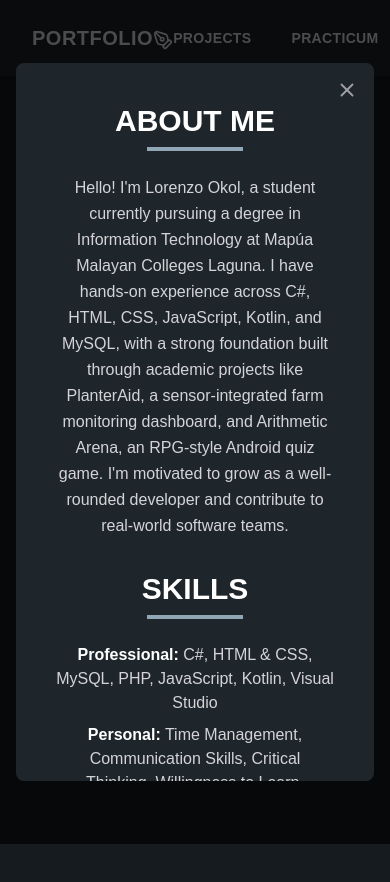
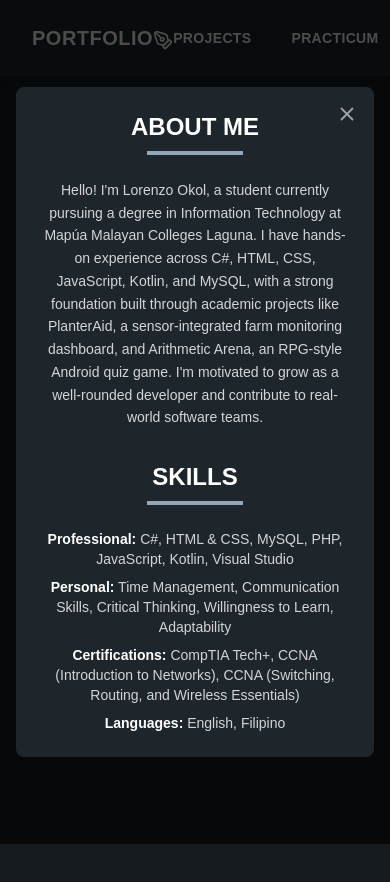
Before and after one commit to ToastyGoats-Git/lorenzo-portfolio, a Next.js app: page / in a window 390 px wide. Both pictures are taken after a click on the button "About Me". Shown: the top 882 px of the page. Built offline with nearby package versions, Linux system fonts and the light colour scheme.

Commit message:
phone resolution test

```diff
--- a/app/page.tsx
+++ b/app/page.tsx
@@ -23,29 +23,29 @@ export default function Home() {
   return (
     <div className="min-h-screen">
       {/* Hero Section */}
-      <main className="max-w-6xl mx-auto px-8 md:px-16 py-20 flex items-center justify-between">
+      <main className="max-w-6xl mx-auto px-6 sm:px-8 md:px-16 py-12 sm:py-20 flex flex-col md:flex-row items-center justify-between gap-10 md:gap-6">
         {/* Placeholder for photo */}
         <motion.div
           initial="hidden"
           animate="visible"
           custom={0.6}
           variants={fadeUp}
-          className="w-72 h-96 bg-zinc-700 rounded-lg flex items-center justify-center text-zinc-400"
+          className="w-56 h-72 sm:w-72 sm:h-96 bg-zinc-700 rounded-lg flex items-center justify-center text-zinc-400 order-2 md:order-1"
         >
           Photo
         </motion.div>
 
         {/* Intro Text */}
-        <div className="flex flex-col gap-4 max-w-md">
+        <div className="flex flex-col gap-4 max-w-md text-center md:text-left items-center md:items-start order-1 md:order-2">
           <motion.h1
             initial="hidden"
             animate="visible"
             custom={0}
             variants={fadeUp}
-            className="text-4xl font-bold"
+            className="text-3xl sm:text-4xl font-bold"
           >
-            HELLO WORLD! I&apos;M LORENZO!{" "}
-            <Rocket size={32} className="inline text-[#92a7b5] -mt-1" />
+            HELLO WORLD! I'M LORENZO!{" "}
+            <Rocket size={28} className="inline text-[#92a7b5] -mt-1" />
           </motion.h1>
 
           <motion.p
@@ -53,7 +53,7 @@ export default function Home() {
             animate="visible"
             custom={0.15}
             variants={fadeUp}
-            className="text-xl text-zinc-300"
+            className="text-lg sm:text-xl text-zinc-300"
           >
             Information Technology Student
           </motion.p>
@@ -63,7 +63,7 @@ export default function Home() {
             animate="visible"
             custom={0.3}
             variants={fadeUp}
-            className="flex gap-4 mt-4"
+            className="flex flex-wrap justify-center md:justify-start gap-4 mt-4"
           >
             <a
               href="/Resume-Okol_Lorenzo_T.pdf"
@@ -89,14 +89,14 @@ export default function Home() {
       <AnimatePresence>
         {showAbout && (
           <motion.div
-            className="fixed inset-0 bg-black/70 flex items-center justify-center z-50"
+            className="fixed inset-0 bg-black/70 flex items-center justify-center z-50 px-4"
             initial={{ opacity: 0 }}
             animate={{ opacity: 1 }}
             exit={{ opacity: 0 }}
             transition={{ duration: 0.25 }}
           >
             <motion.div
-              className="bg-[#1f262b] text-white rounded-lg max-w-lg w-full mx-4 p-10 relative max-h-[85vh] overflow-y-auto"
+              className="bg-[#1f262b] text-white rounded-lg max-w-lg w-full p-6 sm:p-10 relative max-h-[85vh] overflow-y-auto"
               initial={{ opacity: 0, scale: 0.9, y: 30 }}
               animate={{ opacity: 1, scale: 1, y: 0 }}
               exit={{ opacity: 0, scale: 0.9, y: 30 }}
@@ -112,30 +112,30 @@ export default function Home() {
                 <X size={22} />
               </button>
 
-              <h2 className="text-3xl font-bold mb-2 text-center">
+              <h2 className="text-2xl sm:text-3xl font-bold mb-2 text-center">
                 ABOUT ME
               </h2>
 
               <div className="w-24 h-1 bg-[#92a7b5] mx-auto mb-6"></div>
 
-              <p className="text-zinc-300 leading-relaxed mb-8 text-center">
-                Hello! I&apos;m Lorenzo Okol, a student currently pursuing a
-                degree in Information Technology at Mapúa Malayan Colleges
-                Laguna. I have hands-on experience across C#, HTML, CSS,
-                JavaScript, Kotlin, and MySQL, with a strong foundation built
-                through academic projects like PlanterAid, a sensor-integrated
-                farm monitoring dashboard, and Arithmetic Arena, an RPG-style
-                Android quiz game. I&apos;m motivated to grow as a well-rounded
-                developer and contribute to real-world software teams.
+              <p className="text-sm sm:text-base text-zinc-300 leading-relaxed mb-8 text-center">
+                Hello! I'm Lorenzo Okol, a student currently pursuing a degree
+                in Information Technology at Mapúa Malayan Colleges Laguna. I
+                have hands-on experience across C#, HTML, CSS, JavaScript,
+                Kotlin, and MySQL, with a strong foundation built through
+                academic projects like PlanterAid, a sensor-integrated farm
+                monitoring dashboard, and Arithmetic Arena, an RPG-style Android
+                quiz game. I'm motivated to grow as a well-rounded developer and
+                contribute to real-world software teams.
               </p>
 
-              <h2 className="text-3xl font-bold mb-2 text-center">
+              <h2 className="text-2xl sm:text-3xl font-bold mb-2 text-center">
                 SKILLS
               </h2>
 
               <div className="w-24 h-1 bg-[#92a7b5] mx-auto mb-6"></div>
 
-              <div className="text-zinc-300 text-center space-y-2">
+              <div className="text-sm sm:text-base text-zinc-300 text-center space-y-2">
                 <p>
                   <span className="font-semibold text-white">
                     Professional:
```
